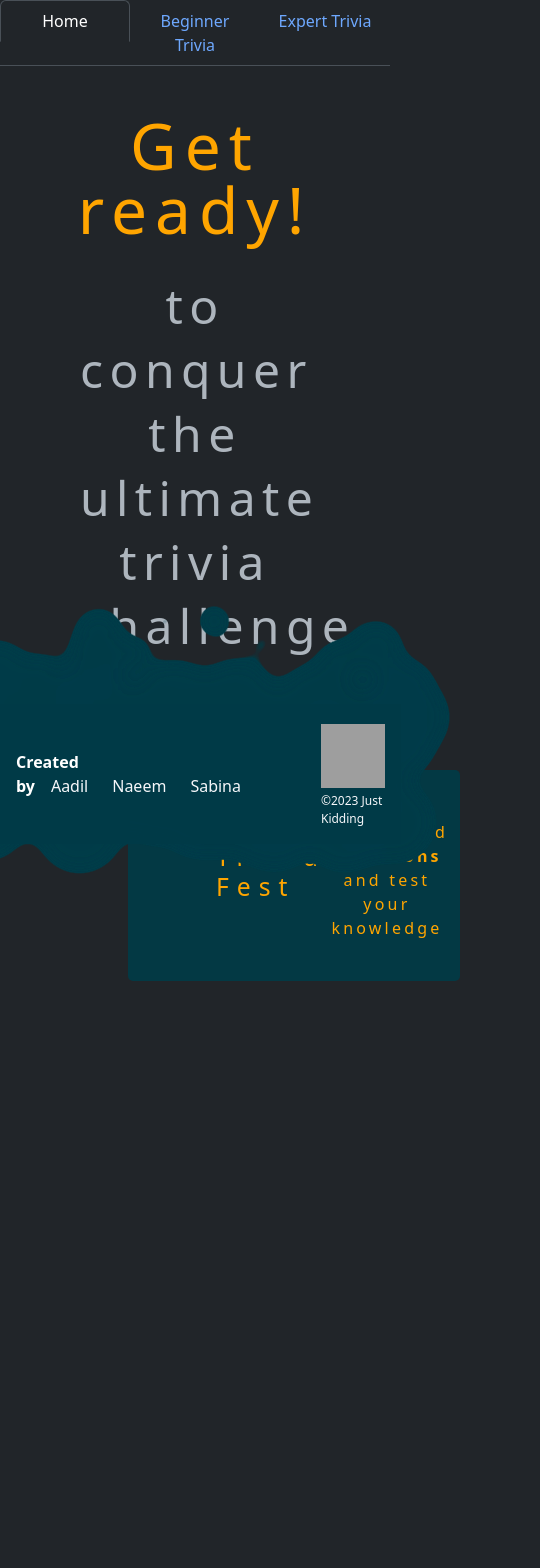
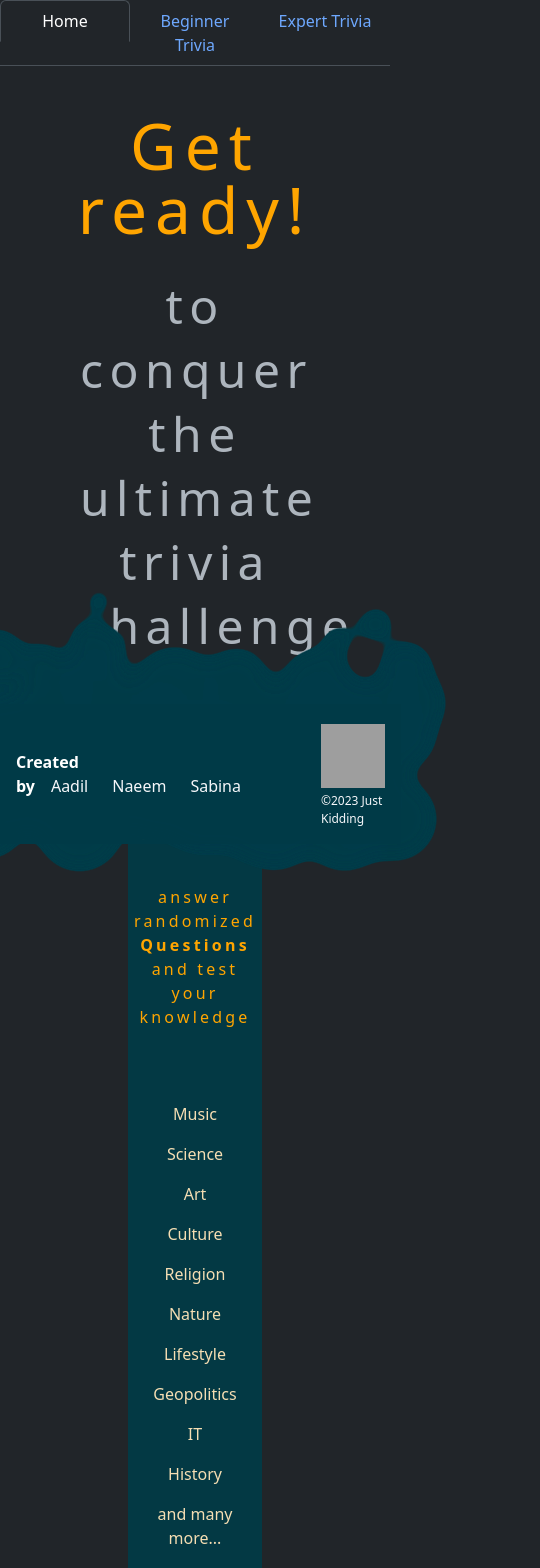
Before and after one commit to adichats92/trivia, a React (Vite) app: page / in a window 390 px wide. Shown: the top 1568 px of the page, 540 px wide, since content can reach past the window. Before the commit the page ends 1109 px from the top, so only its background shows below. Built offline with nearby package versions, Linux system fonts and the light colour scheme; no server answers; grey boxes are pictures that could not be loaded.

Commit message:
final touches

```diff
--- a/index.html
+++ b/index.html
@@ -8,12 +8,17 @@
 			integrity="sha384-9ndCyUaIbzAi2FUVXJi0CjmCapSmO7SnpJef0486qhLnuZ2cdeRhO02iuK6FUUVM"
 			crossorigin="anonymous"
 		/>
+		<link
+			rel="icon"
+			href="./public/questionmark.svg"
+			type="image/icon"
+		/>
 
 		<meta
 			name="viewport"
 			content="width=device-width, initial-scale=1.0"
 		/>
-		<title>TypeForm</title>
+		<title>Trivia Fest</title>
 	</head>
 	<body data-bs-theme="dark">
 		<div id="root"></div>
--- a/src/components/DynamicTQuiz.jsx
+++ b/src/components/DynamicTQuiz.jsx
@@ -35,10 +35,14 @@ const DynamicTQuiz = ({
 										>
 											<Button
 												variant='secondary'
+												style={{
+													borderColor: 'rgba(0, 59, 72, 0.977)',
+													WebkitTextFillColor: 'orange',
+												}}
 												type='radio'
 												name={randomQuiz.id}
 												value={answer}
-												className='mx-2 my-3'
+												className='mx-2 my-3 border-3'
 												onClick={() =>
 													handleAnswers(
 														randomQuiz.id,
@@ -56,7 +60,10 @@ const DynamicTQuiz = ({
 
 							<Button
 								className='mt-3'
-								variant='success'
+								style={{
+									background: 'rgba(0, 59, 72, 0.977)',
+									borderColor: 'orange',
+								}}
 								onClick={handleShow}
 							>
 								See Result
--- a/src/components/DynamicTResult.jsx
+++ b/src/components/DynamicTResult.jsx
@@ -17,11 +17,15 @@ const DynamicTResult = ({
 			) : (
 				<div className='mb-5 pb-5'>
 					<Button
-						className='fs-1 position-absolute top-0 start-0 mt-5 ms-5 px-3 rounded-circle'
-						variant='info'
+						className='fs-2 position-absolute top-0 start-0 mt-5 ms-5 px-3 py-2 rounded-circle '
+						style={{
+							background: 'rgba(0, 59, 72, 0.977)',
+							borderColor: 'rgba(0, 59, 72, 0.977)',
+							color: 'orange',
+						}}
 						onClick={endShowResult}
 					>
-						🔙
+						⏎
 					</Button>
 					<h2 className='my-3 p-3 border-bottom border-danger'>
 						Review Answers
@@ -29,7 +33,7 @@ const DynamicTResult = ({
 					<p className='my-3 text-success-emphasis'>{`Scored: ${userScore} out of ${totalQuestions}`}</p>
 					{userAnswer.map((q) => (
 						<div
-							className='mb-5 p-5 border border-info-subtle bg-info bg-opacity-10 rounded-end'
+							className='mb-5 p-5 border border-info-subtle bg-info bg-opacity-10 rounded'
 							key={q.id}
 						>
 							<h3>{q.question}</h3>
--- a/src/components/DynamicTypeForm.jsx
+++ b/src/components/DynamicTypeForm.jsx
@@ -128,8 +128,8 @@ const DynamicTypeForm = () => {
 	return (
 		<div className='d-flex flex-column justify-content-center align-items-center'>
 			<Button
-				className='fs-1 position-absolute top-0 end-0 mt-5 me-5 px-3 rounded-circle'
-				variant='danger'
+				className='fs-2 position-absolute top-0 end-0 mt-5 me-5 px-3 py-2 rounded-circle'
+				style={{ background: 'orange', borderColor: 'orange' }}
 				onClick={handleRestart}
 			>
 				☠︎
--- a/src/components/Home.jsx
+++ b/src/components/Home.jsx
@@ -24,7 +24,7 @@ const Home = () => {
 				to conquer the ultimate trivia challenge
 			</h1>
 			<div className='h-content-para'>
-				<h2 style={{ letterSpacing: '0.5rem', paddingLeft: '4rem' }}>
+				<h2 style={{ letterSpacing: '0.5rem', padding: '2rem' }}>
 					Trivia Fest
 				</h2>
 				<p
--- a/src/components/StaticTypeForm.jsx
+++ b/src/components/StaticTypeForm.jsx
@@ -67,7 +67,7 @@ const StaticTypeForm = () => {
 	return (
 		<div className='d-flex flex-column justify-content-center align-items-center mb-5 pb-5'>
 			<Button
-				className='fs-1 position-absolute top-0 end-0 mt-5 me-5 px-3 rounded-circle'
+				className='fs-2 position-absolute top-0 end-0 mt-5 me-5 px-3 py-2 rounded-circle'
 				variant='danger'
 				onClick={handleRestart}
 			>
@@ -83,8 +83,11 @@ const StaticTypeForm = () => {
 						questions={questions}
 					/>
 					<Button
-						className='mt-3'
-						variant='success'
+						className='mt-3 mb-5'
+						style={{
+							background: 'rgba(0, 59, 72, 0.977)',
+							borderColor: 'orange',
+						}}
 						onClick={handleSubmit}
 					>
 						Show Result
--- a/src/index.css
+++ b/src/index.css
@@ -96,7 +96,7 @@
 }
 
 .h-content-para {
-	width: 85vw;
+	width: auto;
 	height: 25vh;
 	padding: 1.5rem;
 	position: relative;
@@ -106,11 +106,11 @@
 	font-size: xx-large;
 	text-decoration: dashed;
 	border-radius: 5px;
-	display: inline-flex;
+	display: flex;
 	align-items: center;
 	justify-content: space-evenly;
 	margin: 5rem;
-	align-self: auto;
+	align-self: center;
 }
 
 .h-content-list {
@@ -129,6 +129,47 @@
 
 .h-content-item {
 	margin: 1rem;
+}
+
+@media screen and (max-width: 1024px) {
+	.h-content-para {
+		width: auto;
+		height: 100vh;
+		padding: 1rem;
+		position: relative;
+		background-color: rgba(0, 59, 72, 0.9);
+		color: orange;
+		overflow: hidden;
+		font-size: xx-large;
+		text-decoration: dashed;
+		border-radius: 5px;
+		display: flex;
+		flex-direction: column;
+		align-items: center;
+		justify-content: flex-start;
+		margin: 5rem;
+		align-self: center;
+	}
+	.h-content-list {
+		position: relative;
+		width: auto;
+		padding: 1rem;
+		top: 5rem;
+		height: 10rem;
+		animation-name: scroll;
+		animation-duration: 12s;
+		animation-delay: 2s;
+		animation-iteration-count: infinite;
+		animation-direction: alternate;
+		color: wheat;
+		font-size: medium;
+		align-self: center;
+		text-align: center;
+	}
+
+	.h-content-item {
+		margin: 1rem;
+	}
 }
 
 @keyframes scroll {
```
Also changed, not shown: 1 other file (tests, documents, lock files or other folders).
